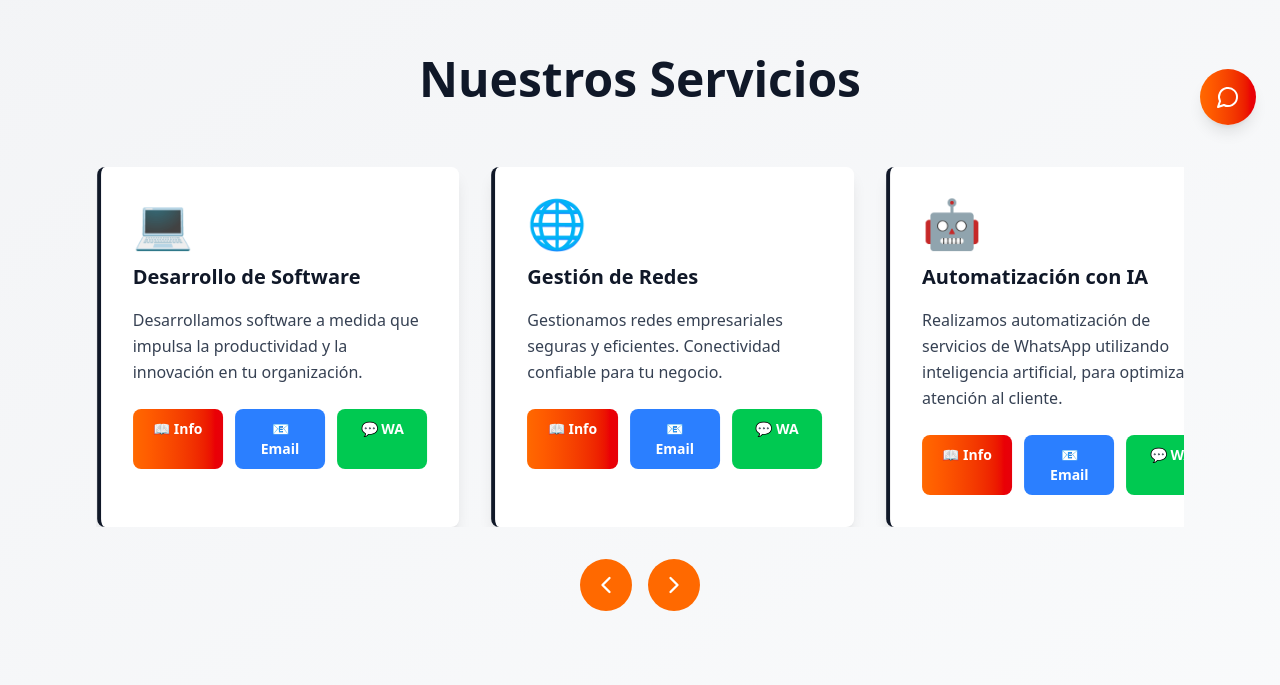
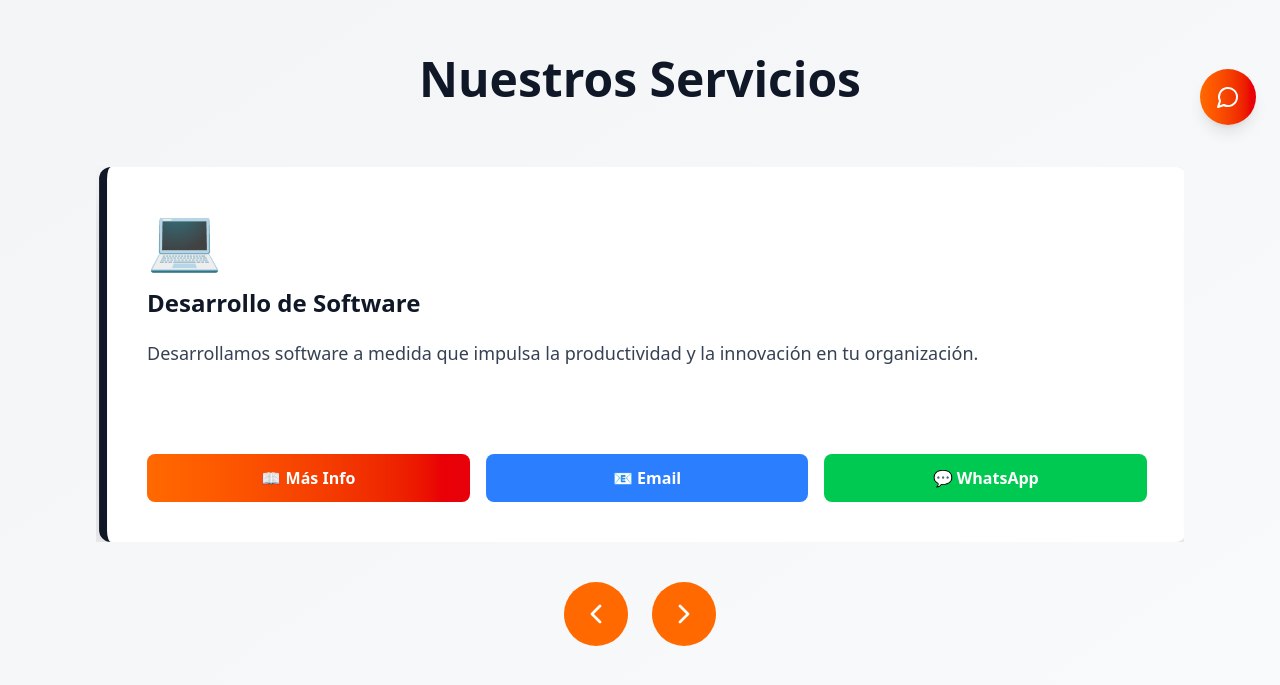
Before and after one commit to JJAR140201/techSynergySolutions, a React (Vite) app: page / in a window 1280 px wide. Shown: the part 651-1336 px from the top of the page. Built offline with nearby package versions, Linux system fonts and the light colour scheme.

Commit message:
Perfect: Infinite carousel with larger cards and better button spacing

```diff
--- a/src/components/ServicesCarousel.jsx
+++ b/src/components/ServicesCarousel.jsx
@@ -9,14 +9,12 @@ export function ServicesCarousel({ isDark }) {
 
   const [emblaRef, emblaApi] = useEmblaCarousel(
     {
-      align: 'start',
+      align: 'center',
       loop: true,
       skipSnaps: false,
     },
     [autoplayPlugin]
   )
-  const [prevBtnDisabled, setPrevBtnDisabled] = useState(true)
-  const [nextBtnDisabled, setNextBtnDisabled] = useState(true)
 
   const scrollPrev = () => {
     if (emblaApi) {
@@ -30,21 +28,6 @@ export function ServicesCarousel({ isDark }) {
       autoplayPlugin.reset()
     }
   }
-
-  const onSelect = () => {
-    if (!emblaApi) return
-    setPrevBtnDisabled(!emblaApi.canScrollPrev())
-    setNextBtnDisabled(!emblaApi.canScrollNext())
-  }
-
-  useEffect(() => {
-    if (!emblaApi) return
-    onSelect()
-    emblaApi.on('select', onSelect)
-    return () => {
-      emblaApi.off('select', onSelect)
-    }
-  }, [emblaApi])
 
   const services = [
     {
@@ -87,32 +70,34 @@ export function ServicesCarousel({ isDark }) {
   return (
     <div className="w-full">
       <div className="relative overflow-hidden" ref={emblaRef}>
-        <div className="flex gap-8">
+        <div className="flex gap-10">
           {services.map((service) => (
             <div
               key={service.id}
-              className={`flex-[0_0_100%] min-w-0 md:flex-[0_0_50%] lg:flex-[0_0_33.333%]`}
+              className={`flex-[0_0_100%] min-w-0 md:flex-[0_0_50%] lg:flex-[0_0_100%]`}
             >
               <div
-                className={`h-full p-8 rounded-lg border-l-4 transition-all duration-300 ${isDark ? `bg-gray-700 shadow-lg hover:shadow-2xl ${colorMap[service.color]}` : `bg-white shadow-lg hover:shadow-2xl hover:shadow-${service.color}-300/50`}`}
+                className={`h-full p-10 rounded-xl border-l-8 transition-all duration-300 flex flex-col justify-between ${isDark ? `bg-gray-700 shadow-2xl hover:shadow-2xl ${colorMap[service.color]}` : `bg-white shadow-2xl hover:shadow-2xl hover:shadow-${service.color}-300/50`}`}
               >
-                <div className="text-5xl mb-4">{service.icon}</div>
-                <h4 className={`text-xl font-bold mb-4 ${isDark ? colorMap[service.color] : `text-${service.color}-700`}`}>
-                  {service.title}
-                </h4>
-                <p className={`text-base mb-6 leading-relaxed ${isDark ? 'text-gray-300' : 'text-gray-700'}`}>
-                  {service.description}
-                </p>
-                <div className="flex gap-3">
+                <div>
+                  <div className="text-6xl mb-5">{service.icon}</div>
+                  <h4 className={`text-2xl font-bold mb-5 ${isDark ? colorMap[service.color] : `text-${service.color}-700`}`}>
+                    {service.title}
+                  </h4>
+                  <p className={`text-lg mb-8 leading-relaxed ${isDark ? 'text-gray-300' : 'text-gray-700'}`}>
+                    {service.description}
+                  </p>
+                </div>
+                <div className="flex gap-4 mt-6">
                   <a
                     href="#contacto"
-                    className="flex-1 bg-gradient-to-r from-orange-500 to-red-600 hover:from-orange-600 hover:to-red-700 text-white font-bold py-2.5 px-4 rounded-lg transition text-center text-sm"
+                    className="flex-1 bg-gradient-to-r from-orange-500 to-red-600 hover:from-orange-600 hover:to-red-700 text-white font-bold py-3 px-5 rounded-lg transition text-center text-base"
                   >
-                    📖 Info
+                    📖 Más Info
                   </a>
                   <a
                     href={`mailto:${CONTACT_INFO.email}`}
-                    className="flex-1 bg-blue-500 hover:bg-blue-600 text-white font-bold py-2.5 px-4 rounded-lg transition text-center text-sm"
+                    className="flex-1 bg-blue-500 hover:bg-blue-600 text-white font-bold py-3 px-5 rounded-lg transition text-center text-base"
                   >
                     📧 Email
                   </a>
@@ -120,9 +105,9 @@ export function ServicesCarousel({ isDark }) {
                     href={CONTACT_INFO.whatsapp}
                     target="_blank"
                     rel="noopener noreferrer"
-                    className="flex-1 bg-green-500 hover:bg-green-600 text-white font-bold py-2.5 px-4 rounded-lg transition text-center text-sm"
+                    className="flex-1 bg-green-500 hover:bg-green-600 text-white font-bold py-3 px-5 rounded-lg transition text-center text-base"
                   >
-                    💬 WA
+                    💬 WhatsApp
                   </a>
                 </div>
               </div>
@@ -132,20 +117,18 @@ export function ServicesCarousel({ isDark }) {
       </div>
 
       {/* Navigation Buttons */}
-      <div className="flex justify-center gap-4 mt-8">
+      <div className="flex justify-center gap-6 mt-10">
         <button
           onClick={scrollPrev}
-          disabled={prevBtnDisabled}
-          className={`p-3 rounded-full transition ${prevBtnDisabled ? 'bg-gray-300 text-gray-500 cursor-not-allowed' : `${isDark ? 'bg-orange-600 hover:bg-orange-700 text-white' : 'bg-orange-500 hover:bg-orange-600 text-white'}`}`}
+          className={`p-4 rounded-full transition transform hover:scale-110 ${isDark ? 'bg-orange-600 hover:bg-orange-700 text-white' : 'bg-orange-500 hover:bg-orange-600 text-white'}`}
         >
-          <ChevronLeft size={28} />
+          <ChevronLeft size={32} />
         </button>
         <button
           onClick={scrollNext}
-          disabled={nextBtnDisabled}
-          className={`p-3 rounded-full transition ${nextBtnDisabled ? 'bg-gray-300 text-gray-500 cursor-not-allowed' : `${isDark ? 'bg-orange-600 hover:bg-orange-700 text-white' : 'bg-orange-500 hover:bg-orange-600 text-white'}`}`}
+          className={`p-4 rounded-full transition transform hover:scale-110 ${isDark ? 'bg-orange-600 hover:bg-orange-700 text-white' : 'bg-orange-500 hover:bg-orange-600 text-white'}`}
         >
-          <ChevronRight size={28} />
+          <ChevronRight size={32} />
         </button>
       </div>
     </div>
```
